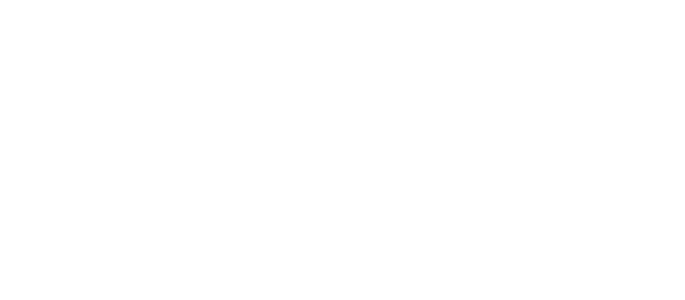
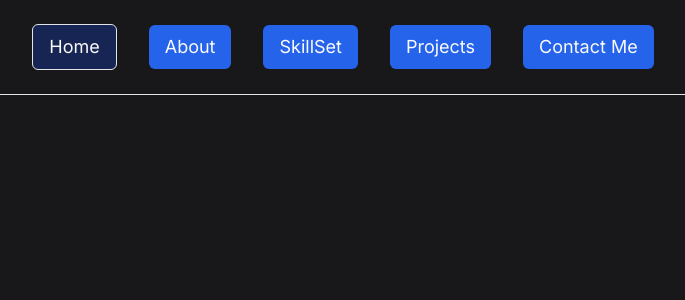
Before and after one commit to sheraz4196/portfolio, a Next.js app: page / in a window 1280 px wide. Shown: the top 300 px of the page, without its empty margins (297-982 px from the left). Built offline with nearby package versions, Linux system fonts and the light colour scheme.

Commit message:
feat: navbar

```diff
--- a/app/layout.tsx
+++ b/app/layout.tsx
@@ -1,6 +1,7 @@
 import type { Metadata } from "next";
 import { Inter } from "next/font/google";
 import "./globals.css";
+import Header from "@/components/general/header/header";
 
 const inter = Inter({ subsets: ["latin"] });
 
@@ -16,7 +17,10 @@
 }>) {
   return (
     <html lang="en">
-      <body className={inter.className}>{children}</body>
+      <body className={`${inter.className} bg-zinc-900 text-zinc-50`}>
+        <Header />
+        {children}
+      </body>
     </html>
   );
 }
--- /dev/null
+++ b/components/general/header/header.tsx
@@ -0,0 +1,9 @@
+import Navbar from "./navbar";
+
+export default function Header() {
+  return (
+    <header className="p-4 lg:p-6 border-b">
+      <Navbar />
+    </header>
+  );
+}
--- /dev/null
+++ b/components/general/header/navbar.tsx
@@ -0,0 +1,26 @@
+"use client";
+import { NavigationLinks } from "@/contants";
+import Link from "next/link";
+import { usePathname } from "next/navigation";
+
+export default function Navbar() {
+  const pathname = usePathname();
+  return (
+    <nav className="flex items-center justify-center">
+      <ol className="flex items-center justify-center gap-8">
+        {NavigationLinks.map((route, index) => (
+          <li
+            key={index}
+            className={`text-lg px-4 py-2 rounded-md hover:bg-opacity-50 transition-all ${
+              route.link === pathname
+                ? "bg-primary-950 border"
+                : "bg-primary-600"
+            }`}
+          >
+            <Link href={route.link}>{route.text}</Link>
+          </li>
+        ))}
+      </ol>
+    </nav>
+  );
+}
--- /dev/null
+++ b/contants.ts
@@ -0,0 +1,23 @@
+import { LinkSet } from "./types/types";
+export const NavigationLinks: LinkSet[] = [
+  {
+    text: "Home",
+    link: "/",
+  },
+  {
+    text: "About",
+    link: "/about",
+  },
+  {
+    text: "SkillSet",
+    link: "/skillset",
+  },
+  {
+    text: "Projects",
+    link: "/projects",
+  },
+  {
+    text: "Contact Me",
+    link: "/contact",
+  },
+];
--- a/tailwind.config.ts
+++ b/tailwind.config.ts
@@ -1,13 +1,14 @@
-import type { Config } from "tailwindcss"
+import type { Config } from "tailwindcss";
+const colors = require("tailwindcss/colors");
 
 const config = {
   darkMode: ["class"],
   content: [
-    './pages/**/*.{ts,tsx}',
-    './components/**/*.{ts,tsx}',
-    './app/**/*.{ts,tsx}',
-    './src/**/*.{ts,tsx}',
-	],
+    "./pages/**/*.{ts,tsx}",
+    "./components/**/*.{ts,tsx}",
+    "./app/**/*.{ts,tsx}",
+    "./src/**/*.{ts,tsx}",
+  ],
   prefix: "",
   theme: {
     container: {
@@ -27,6 +28,7 @@
         primary: {
           DEFAULT: "hsl(var(--primary))",
           foreground: "hsl(var(--primary-foreground))",
+          ...colors.blue,
         },
         secondary: {
           DEFAULT: "hsl(var(--secondary))",
@@ -75,6 +77,6 @@
     },
   },
   plugins: [require("tailwindcss-animate")],
-} satisfies Config
+} satisfies Config;
 
-export default config
+export default config;
--- /dev/null
+++ b/types/types.ts
@@ -0,0 +1,4 @@
+export type LinkSet = {
+  text: string;
+  link: string;
+};
```
Also changed, not shown: app/(public)/(homepage)/page.tsx (renamed from app/(public)/page.tsx).
